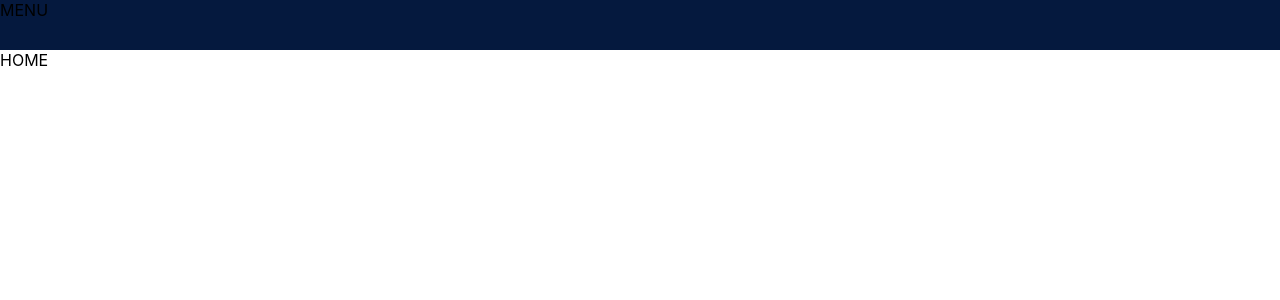
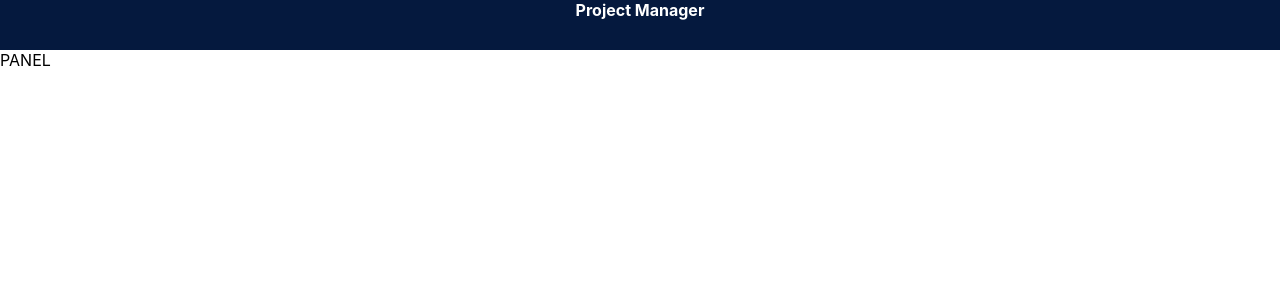
Before and after one commit to alvarofg95/project-manager, a React (Create React App) app in the folder project-front/: page / in a window 1280 px wide. Shown: the top 300 px of the page. Built offline with nearby package versions, Linux system fonts and the light colour scheme.

Commit message:
updated menu with label

```diff
--- a/project-front/src/components/Header.js
+++ b/project-front/src/components/Header.js
@@ -1,3 +1,7 @@
 import React from 'react';
 
-export default () => <header>MENU</header>;
+export default () => (
+  <header>
+    <span>Project Manager</span>
+  </header>
+);
--- /dev/null
+++ b/project-front/src/components/ProjectsPanel.js
@@ -0,0 +1,7 @@
+import React from 'react';
+
+export default () => (
+  <div>
+    <span>PANEL</span>
+  </div>
+);
--- a/project-front/src/pages/Home.js
+++ b/project-front/src/pages/Home.js
@@ -1,7 +1,8 @@
 import React from 'react';
+import ProjectsPanel from '../components/ProjectsPanel';
 
 export default () => (
   <div>
-    <span>HOME</span>
+    <ProjectsPanel />
   </div>
 );
--- a/project-front/src/style/index.css
+++ b/project-front/src/style/index.css
@@ -13,4 +13,7 @@ code {
 header {
   height: 50px;
   background-color: #05193e;
+  color: #ffffff;
+  font-weight: bold;
+  text-align: center;
 }
```
